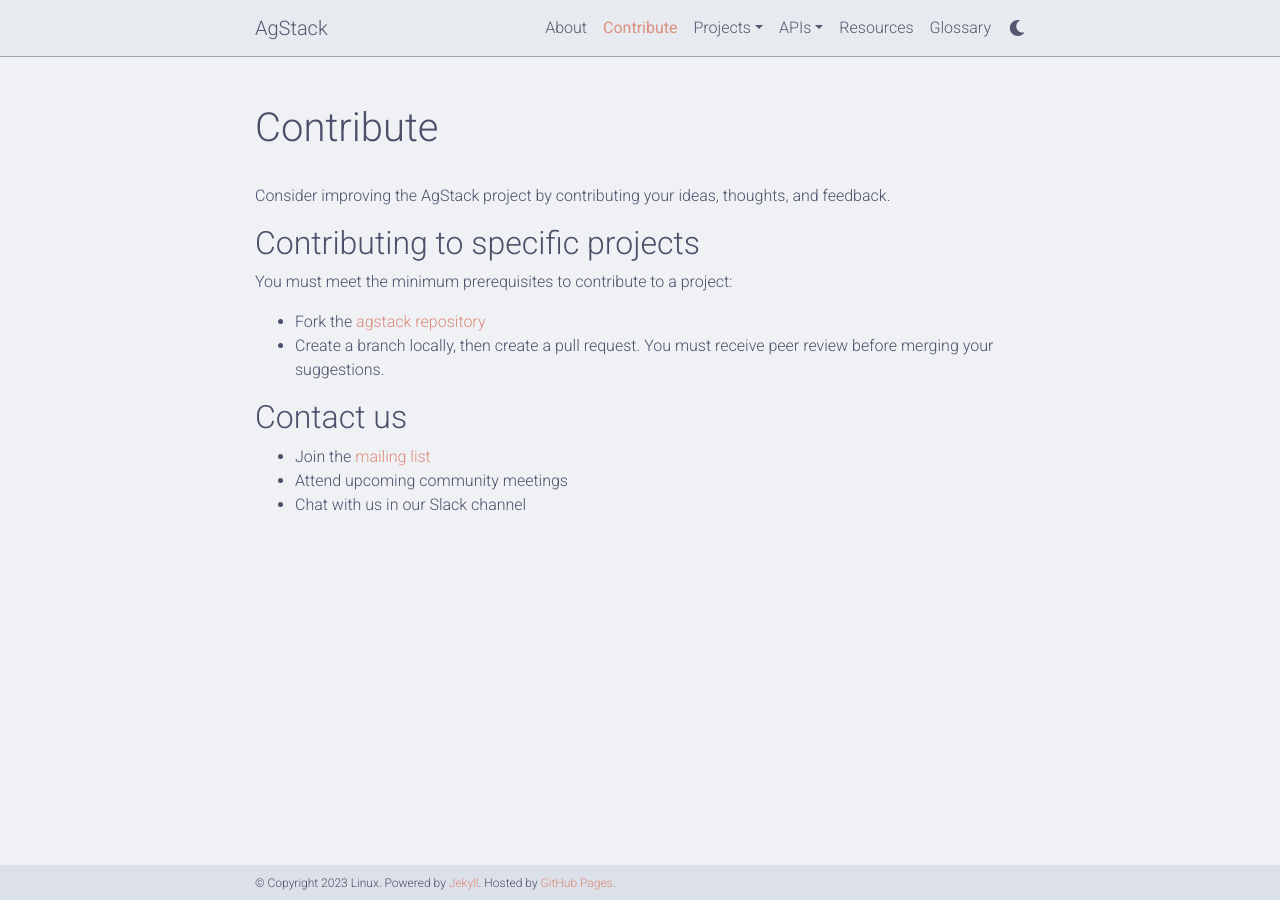
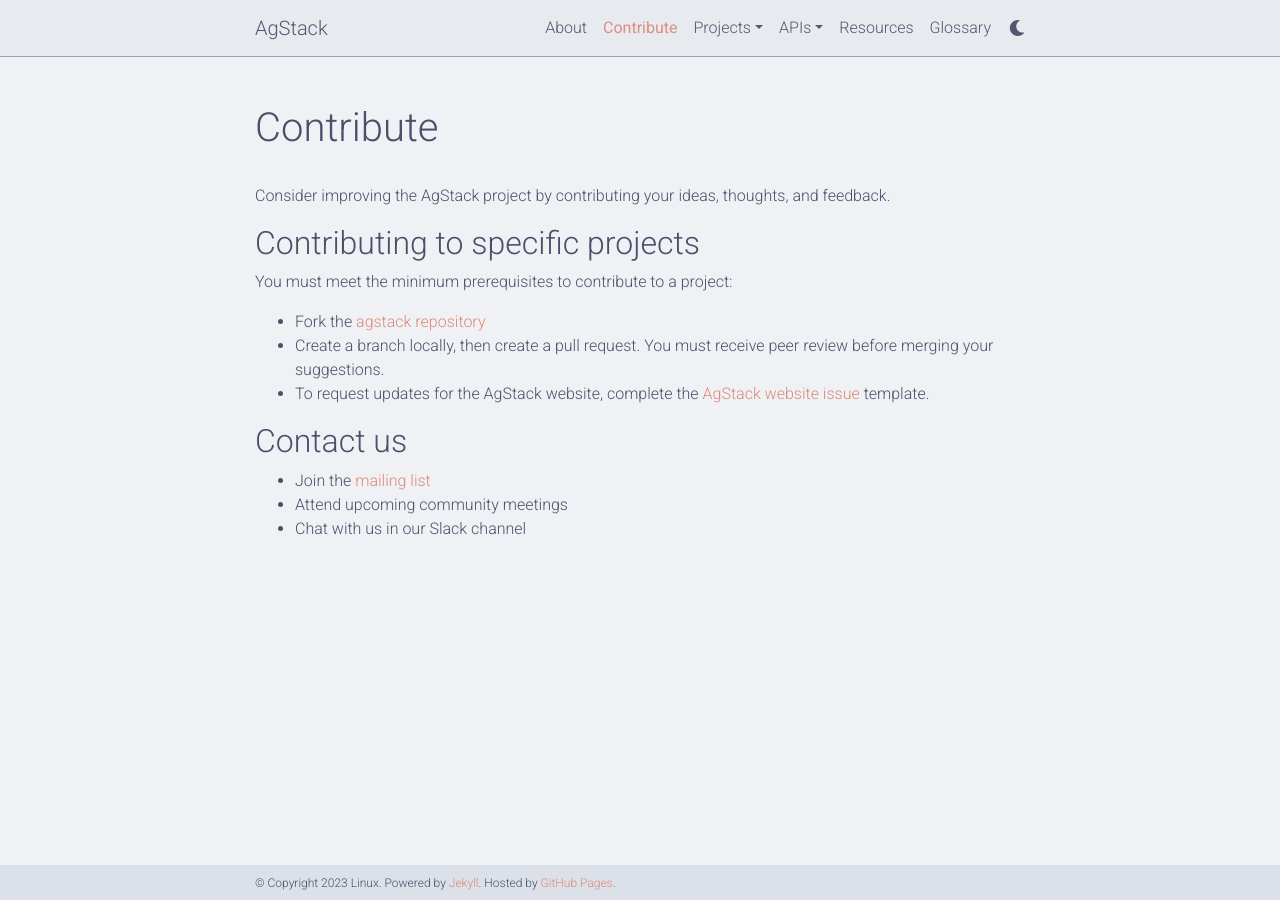
Before and after one commit to vmbrasseur/agstack-website, a Jekyll site: the page built from _pages/contribute.md, in a window 1280 px wide. Built offline with Jekyll 4.4.1, drawn with Linux system fonts in a browser that asks for light colours; comment, search, counter and statistics services are not loaded; a style sheet for code colours, icons or effects is not loaded.

Commit message:
Update contribute.md
quick update

```diff
--- a/_pages/contribute.md
+++ b/_pages/contribute.md
@@ -14,7 +14,7 @@
 
 - Fork the [agstack repository](https://github.com/agstack)
 - Create a branch locally, then create a pull request. You must receive peer review before merging your suggestions.
-
+- To request updates for the AgStack website, complete the [AgStack website issue](https://github.com/agstack/agstack-website/issues/new?assignees=&labels=website&template=website_issue.md) template.
 <!--will add more as we discuss the min. requirements-->
 
 
```
